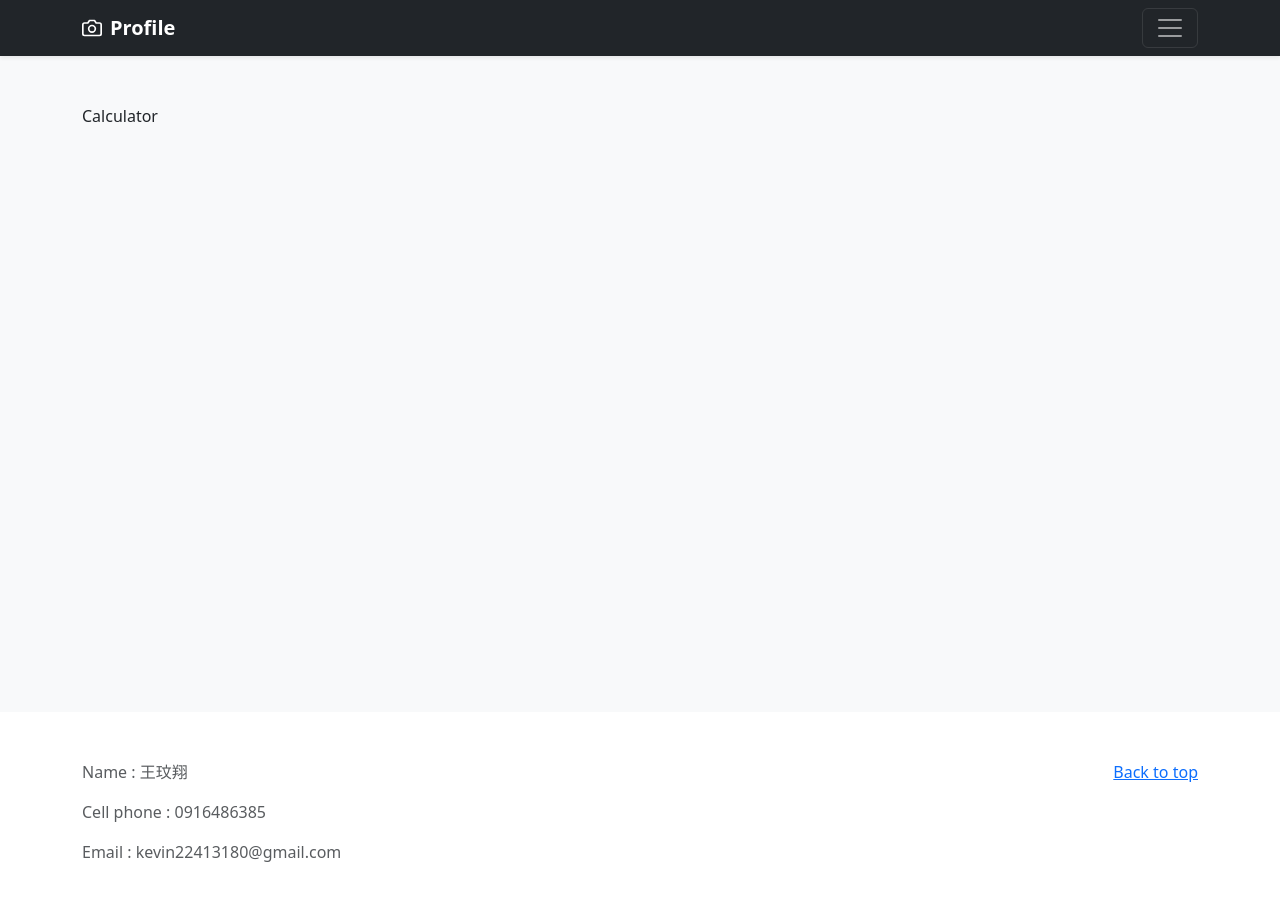
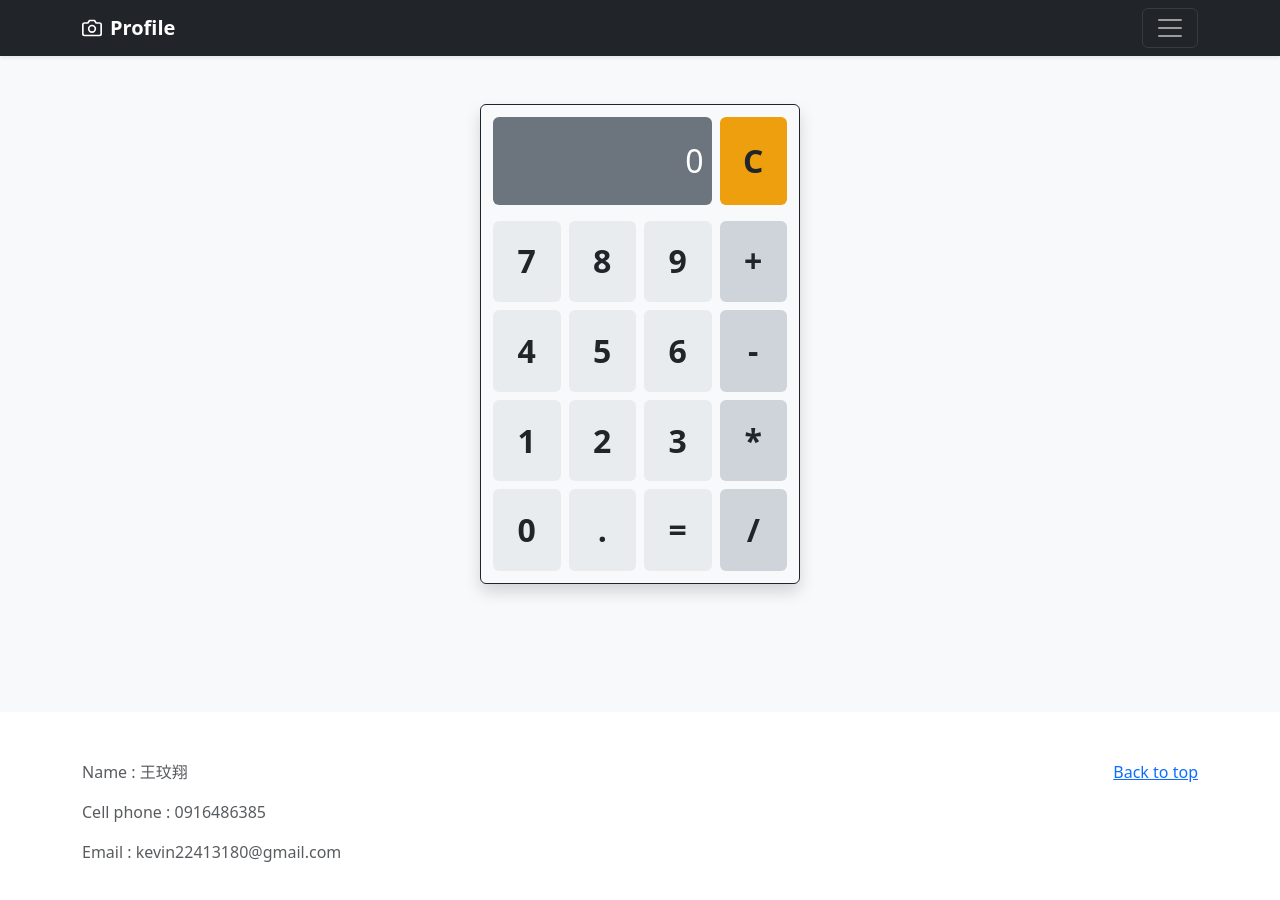
Before and after one commit to WangKevin-code/Self_Profile, a Vue app: page /Content/Calculator in a window 1280 px wide. Shown: the top 900 px of the page. Built offline with nearby package versions, Linux system fonts and the light colour scheme.

Commit message:
Calculator update

```diff
--- a/index.html
+++ b/index.html
@@ -11,6 +11,7 @@
       display: none;
     }
   </style>
+  <script src="https://cdnjs.cloudflare.com/ajax/libs/decimal.js/9.0.0/decimal.min.js"></script>
 </head>
 
 <body>
--- a/src/views/Calculator.vue
+++ b/src/views/Calculator.vue
@@ -1,6 +1,250 @@
+<template>
+    <div class="d-flex justify-content-center">
+        <div class="bound border border-dark rounded shadow" style="height: 30rem; width: 20rem;">
+            <div class="row m-2" style="height: 20%;">
+                <div class="col-9 p-1">
+                    <div class="d-flex h-100 align-items-center justify-content-end bg-secondary rounded text-white resultBox"
+                        style="overflow: hidden;">
+                        <span class="m-2">{{ showString }}</span>
+                    </div>
+                </div>
+                <div class="col-3 p-1">
+                    <div class="d-flex h-100 align-items-center justify-content-center rounded clearBtn"
+                        @click="numberClick('C')">
+                        <span>C</span>
+                    </div>
+                </div>
+            </div>
+
+            <div class="row mx-2 h-75">
+                <div class="col-3 p-1 numberBtnRow" v-for="label in  btnLabels " @click="numberClick(label.text)">
+                    <div
+                        :class="[label.isNumber ? 'Number' : 'OperationSymbols', 'd-flex h-100 align-items-center justify-content-center rounded']">
+                        <span>{{ label.text }}</span>
+                    </div>
+                </div>
+            </div>
+
+        </div>
+    </div>
+</template>
+
+<style scoped>
+.resultBox {
+    font-size: 2rem;
+}
+
+.numberBtnRow {
+    font-size: 2rem;
+    font-weight: bolder;
+    cursor: pointer;
+}
+
+.clearBtn {
+    font-size: 2rem;
+    font-weight: bolder;
+    cursor: pointer;
+    background-color: #ed9f0e;
+}
+
+.numberBtnRow div:hover,
+.clearBtn:hover {
+    background-color: burlywood;
+}
+
+.OperationSymbols {
+    background-color: #ced4da;
+}
+
+.Number {
+    background-color: #e9ecef;
+}
+</style>
+
 <script setup>
+import { onMounted, computed, ref, reactive } from 'vue';
+const showString = ref("0");
+let numberList = [];
+let operationList = [];
+let newNumber = true;
+let isFloat = false;
+const btnLabels = reactive([
+    {
+        text: "7",
+        isNumber: true
+    },
+    {
+        text: "8",
+        isNumber: true
+    },
+    {
+        text: "9",
+        isNumber: true
+    },
+    {
+        text: "+",
+        isNumber: false
+    },
+    {
+        text: "4",
+        isNumber: true
+    },
+    {
+        text: "5",
+        isNumber: true
+    },
+    {
+        text: "6",
+        isNumber: true
+    },
+    {
+        text: "-",
+        isNumber: false
+    },
+    {
+        text: "1",
+        isNumber: true
+    },
+    {
+        text: "2",
+        isNumber: true
+    },
+    {
+        text: "3",
+        isNumber: true
+    },
+    {
+        text: "*",
+        isNumber: false
+    },
+    {
+        text: "0",
+        isNumber: true
+    },
+    {
+        text: ".",
+        isNumber: true
+    },
+    {
+        text: "=",
+        isNumber: true
+    },
+    {
+        text: "/",
+        isNumber: false
+    },
+]);
+
+const numberClick = (number) => {
+    let currentText = showString.value;
+
+    switch (number) {
+        case "C":
+            numberList.length = 0;
+            operationList.length = 0;
+            showString.value = "0";
+            newNumber = true;
+            isFloat = false;
+            break;
+        case "=":
+            showString.value = calculatorResult();
+            numberList.length = 0;
+            numberList.push(Number(showString.value));
+            operationList.length = 0;
+            newNumber = false;
+            isFloat = false;
+            break;
+        case ".":
+            if(!isFloat)
+            {
+                showString.value = currentText + number;
+                isFloat = true;
+            }
+            break;
+        default:
+            if (showString.value == '0' && number == '0')
+            {
+                showString.value = '0';
+            }
+            else if(showString.value == '0' && number != '0')
+            {
+                showString.value = number;
+            }
+            else
+            {
+                showString.value = currentText + number;
+            }
+
+            let n = Number(number);
+            if(!isNaN(n))
+            {
+                if(newNumber)
+                {
+                    numberList.push(n);
+                }
+                else
+                {
+                    if(isFloat)
+                    {
+                        if (numberList[numberList.length - 1].toString().includes('.'))
+                        {
+                            numberList[numberList.length - 1] = Number(`${numberList[numberList.length - 1]}${n}`);
+                        }
+                        else
+                        {
+                            numberList[numberList.length - 1] = Number(`${numberList[numberList.length - 1]}.${n}`);
+                        }
+                    }
+                    else
+                    {
+                        numberList[numberList.length - 1] = Number(`${numberList[numberList.length - 1]}${n}`);
+                    }
+                }
+                newNumber = false;
+                console.log(numberList);
+            }
+            else
+            {
+                operationList.push(number);
+                newNumber = true;
+                isFloat = false;
+            }
+            break;
+    }
+}
+
+const calculatorResult = () => {
+    let result = 0;
+    numberList.forEach((value, index) => {
+        if(index == 0)
+        {
+            result = value;
+            return;
+        }
+        else
+        {
+            switch(operationList[index - 1])
+            {
+                case "+":
+                    result = Number(new Decimal(result).plus(value).toString());
+                    break;
+                case "-":
+                    result = Number(new Decimal(result).sub(value).toString());
+                    break;
+                case "*":
+                    result = Number(new Decimal(result).mul(value).toString());
+                    break;
+                case "/":
+                    result = Number(new Decimal(result).div(value).toString());
+                    break;
+                default:
+                    break;
+            }
+        }
+    })
+    return result;
+}
+
+onMounted(() => {
+});
 </script>
-<template>
-    Calculator
-</template>
-<style scoped></style>
```
